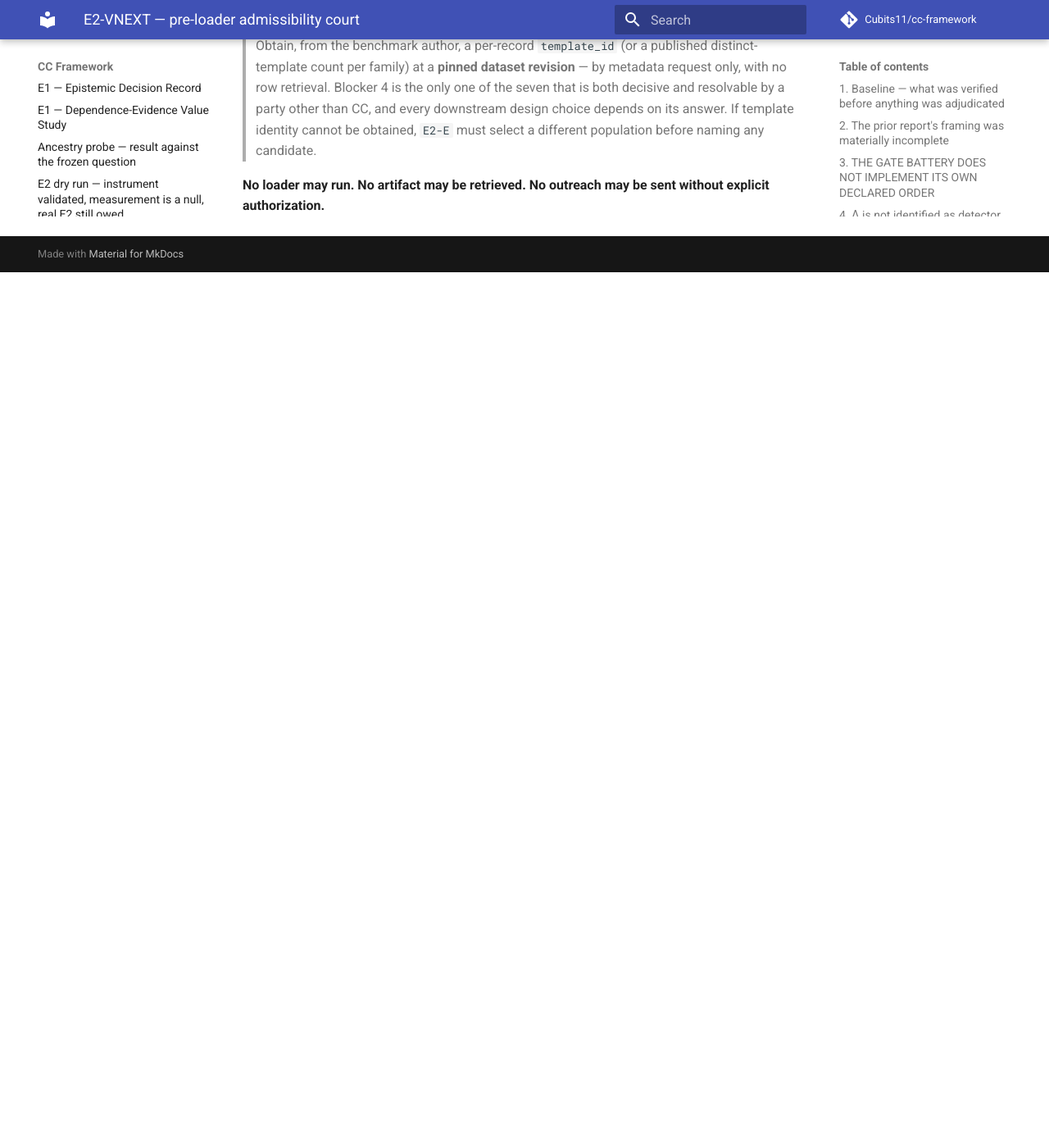
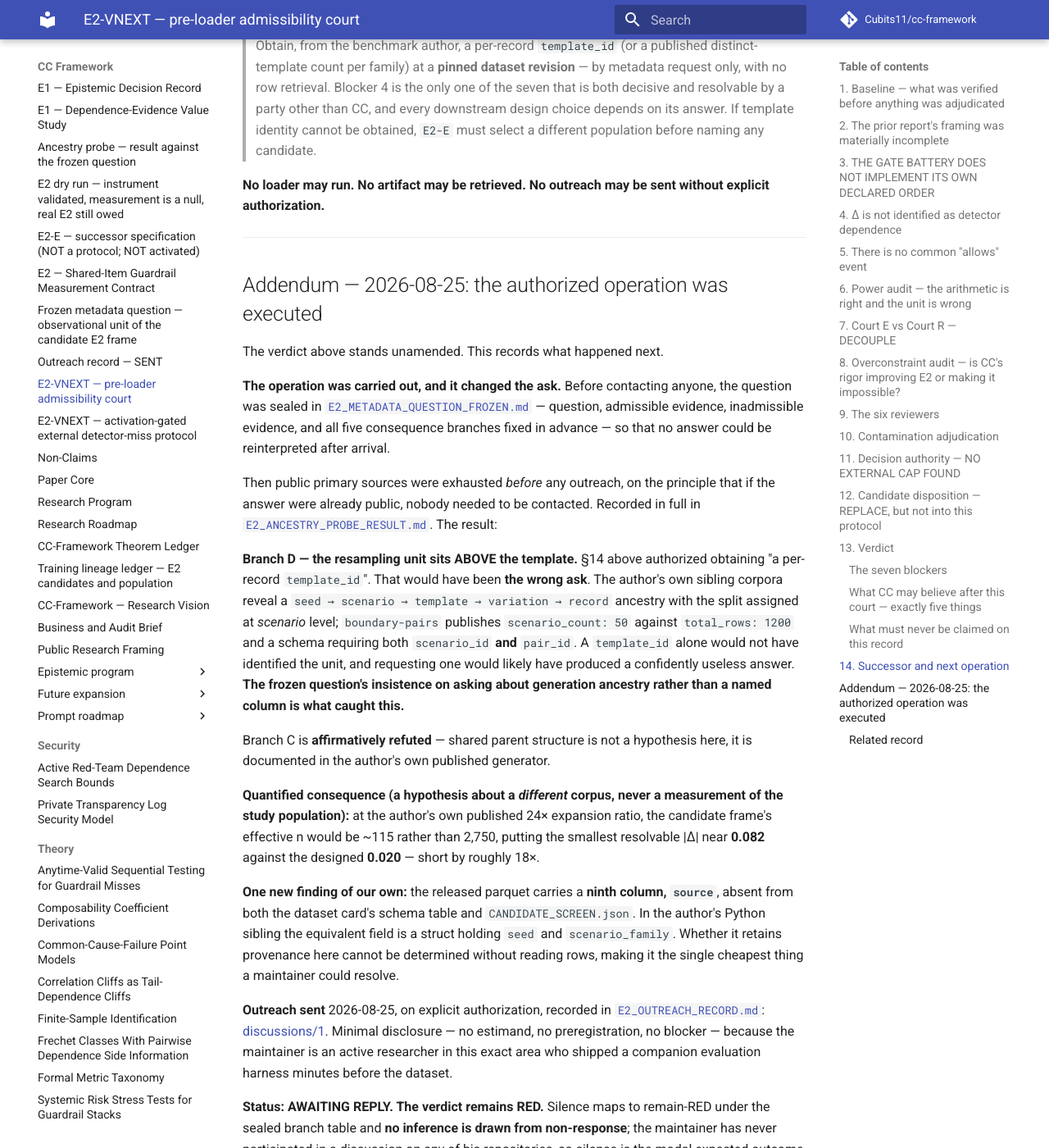
Before and after one commit to Cubits11/cc-framework, an MkDocs documentation site: the page built from docs/research/E2_VNEXT_ADMISSIBILITY_COURT.md, in a window 1280 px wide and 1400 px high, scrolled down 13131 px. Shown: the whole window at 82% size. Built offline with MkDocs 1.6.1 and Material for MkDocs 9.7.7, drawn with Linux system fonts in a browser that asks for light colours; comment, search, counter and statistics services are not loaded; before the commit the page ends 13463 px from its top, so only the background shows below that; some of the changed text lies outside the part shown.

Commit message:
docs(e2): record that the court's authorized operation was executed
The verdict is unamended. This adds an addendum and fixes a real
discoverability gap: E2_ANCESTRY_PROBE_RESULT.md and E2_OUTREACH_RECORD.md
had zero inbound links, so a future reader or reviewer would never have found
them.

Substantively, the addendum records that section 14's instruction was wrong in
a way the execution caught. It authorized obtaining "a per-record template_id".
The probe returned Branch D: the resampling unit sits above the template, so a
template_id alone would not identify it and asking for one would likely have
produced a confidently useless answer. Blocker 4 is refined rather than
resolved.

```diff
--- a/docs/research/E2_VNEXT_ADMISSIBILITY_COURT.md
+++ b/docs/research/E2_VNEXT_ADMISSIBILITY_COURT.md
@@ -463,3 +463,65 @@ documented epistemic corrections in §3–§7, not as a convenience patch.
 
 **No loader may run. No artifact may be retrieved. No outreach may be sent without
 explicit authorization.**
+
+---
+
+## Addendum — 2026-08-25: the authorized operation was executed
+
+The verdict above stands unamended. This records what happened next.
+
+**The operation was carried out, and it changed the ask.** Before contacting anyone, the
+question was sealed in [`E2_METADATA_QUESTION_FROZEN.md`](E2_METADATA_QUESTION_FROZEN.md)
+— question, admissible evidence, inadmissible evidence, and all five consequence branches
+fixed in advance — so that no answer could be reinterpreted after arrival.
+
+Then public primary sources were exhausted *before* any outreach, on the principle that if
+the answer were already public, nobody needed to be contacted. Recorded in full in
+[`E2_ANCESTRY_PROBE_RESULT.md`](E2_ANCESTRY_PROBE_RESULT.md). The result:
+
+**Branch D — the resampling unit sits ABOVE the template.** §14 above authorized obtaining
+"a per-record `template_id`". That would have been **the wrong ask**. The author's own
+sibling corpora reveal a `seed → scenario → template → variation → record` ancestry with the
+split assigned at *scenario* level; `boundary-pairs` publishes `scenario_count: 50` against
+`total_rows: 1200` and a schema requiring both `scenario_id` **and** `pair_id`. A
+`template_id` alone would not have identified the unit, and requesting one would likely have
+produced a confidently useless answer. **The frozen question's insistence on asking about
+generation ancestry rather than a named column is what caught this.**
+
+Branch C is **affirmatively refuted** — shared parent structure is not a hypothesis here, it
+is documented in the author's own published generator.
+
+**Quantified consequence (a hypothesis about a *different* corpus, never a measurement of the
+study population):** at the author's own published 24× expansion ratio, the candidate frame's
+effective n would be ~115 rather than 2,750, putting the smallest resolvable |Δ| near **0.082**
+against the designed **0.020** — short by roughly 18×.
+
+**One new finding of our own:** the released parquet carries a **ninth column, `source`**,
+absent from both the dataset card's schema table and `CANDIDATE_SCREEN.json`. In the author's
+Python sibling the equivalent field is a struct holding `seed` and `scenario_family`. Whether
+it retains provenance here cannot be determined without reading rows, making it the single
+cheapest thing a maintainer could resolve.
+
+**Outreach sent** 2026-08-25, on explicit authorization, recorded in
+[`E2_OUTREACH_RECORD.md`](E2_OUTREACH_RECORD.md):
+[discussions/1](https://huggingface.co/datasets/3nesdeniz/agentic-prompt-injection-5k/discussions/1).
+Minimal disclosure — no estimand, no preregistration, no blocker — because the maintainer is
+an active researcher in this exact area who shipped a companion evaluation harness minutes
+before the dataset.
+
+**Status: AWAITING REPLY. The verdict remains RED.** Silence maps to remain-RED under the
+sealed branch table and **no inference is drawn from non-response**; the maintainer has never
+participated in a discussion on any of his repositories, so silence is the modal expected
+outcome, not a signal.
+
+**Blocker 4 is therefore refined, not resolved.** It is no longer "obtain a `template_id`" but
+"obtain the scenario-level ancestry, of which `template_id` is one insufficient component."
+
+### Related record
+
+E2-FIELD-TEST-001 existed only as untracked files and is now preserved on branch
+`codex/e2-field-test-001-preserved`. Two E2 attempts have now failed for **different**
+epistemic reasons — FIELD-TEST-001 reached artifact acquisition and a loader invocation and
+stopped on a configuration failure it refused to repair; E2-VNEXT never reached a loader and
+stopped because admissibility itself was underspecified. Neither is a "preliminary attempt"
+and neither should be rewritten as one.
```
